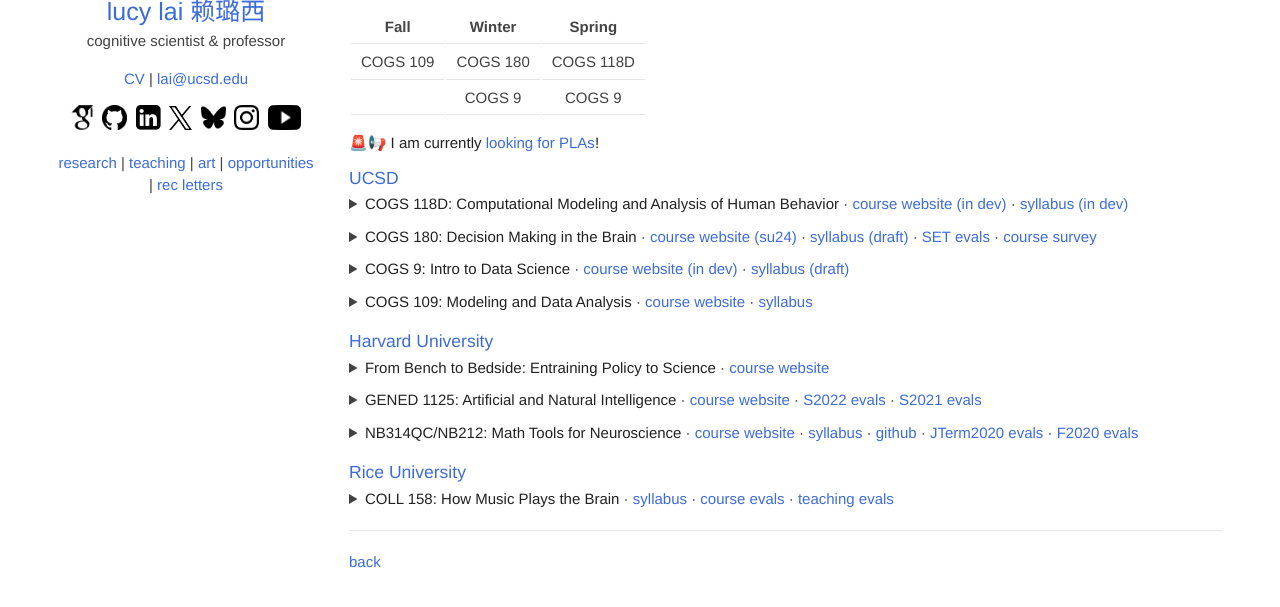
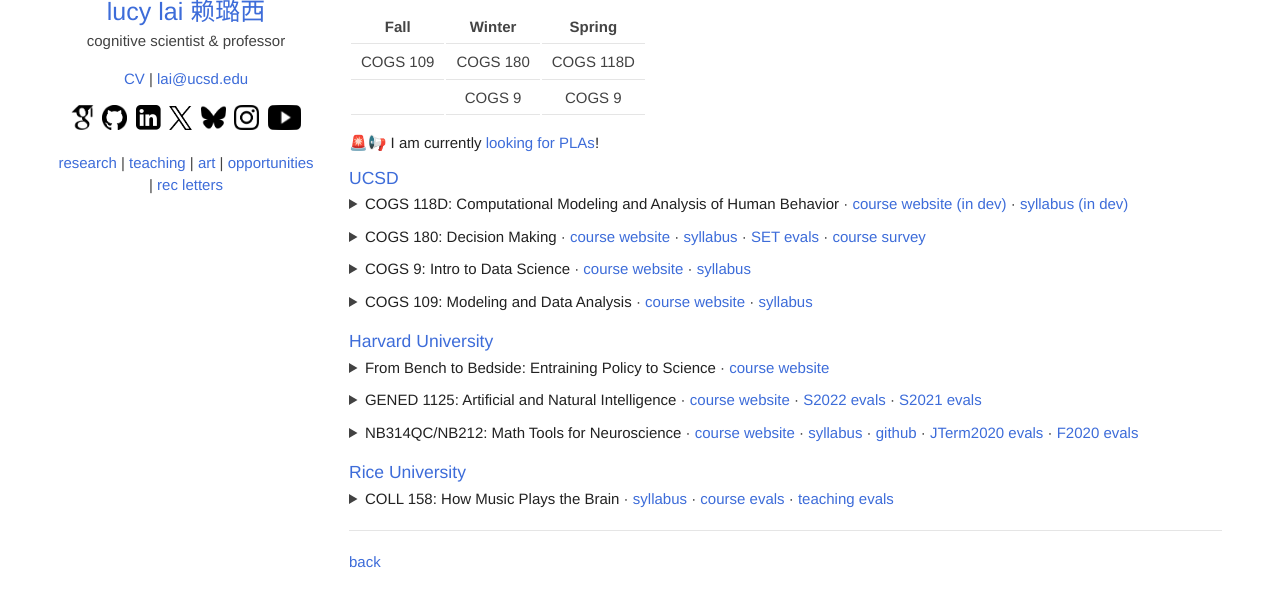
Before and after one commit to lucylai96/lucylai96.github.io, a Jekyll site: the page built from teaching.md, in a window 1280 px wide, cut to the strip 255-862 px from the top of the page. Built offline with Jekyll 4.4.1, drawn with Linux system fonts in a browser that asks for light colours; our own code applies the rules of GitHub Pages for plain Markdown files.

Commit message:
Update teaching.md

```diff
--- a/teaching.md
+++ b/teaching.md
@@ -31,9 +31,9 @@
 </details>
 
 <details style="margin-bottom: 10px;">
-<summary><strong>COGS 180: Decision Making in the Brain</strong> ·
-<a href="https://cogs180.github.io/su24/" target="_blank">course website (su24)</a> ·
-<a href="https://docs.google.com/document/d/1G8SD9n54daiYbeYOqWQfL4beGwLJiq4AFJvM7zNcmX0/edit?usp=sharing" target="_blank">syllabus (draft)</a> ·
+<summary><strong>COGS 180: Decision Making</strong> ·
+<a href="https://cogs180.github.io/wi26" target="_blank">course website</a> ·
+<a href="https://docs.google.com/document/d/1G8SD9n54daiYbeYOqWQfL4beGwLJiq4AFJvM7zNcmX0/edit?usp=sharing" target="_blank">syllabus</a> ·
 <a href="./files/cogs180_set.pdf" target="_blank">SET evals</a> ·
 <a href="./files/cogs180_survey.pdf" target="_blank">course survey</a> </summary>
 
@@ -44,8 +44,8 @@
 
 <details style="margin-bottom: 10px;">
 <summary><strong>COGS 9: Intro to Data Science</strong> ·
-<a href=" " target="_blank">course website (in dev)</a> ·
-<a href="https://docs.google.com/document/d/1wNoespOvpfwMG5H4839B1Ap2KSnDMXlp3jQ-fbNBmWk/edit?tab=t.0" target="_blank">syllabus (draft)</a></summary>
+<a href="https://cogs9.github.io/wi26" target="_blank">course website</a> ·
+<a href="https://docs.google.com/document/d/1wNoespOvpfwMG5H4839B1Ap2KSnDMXlp3jQ-fbNBmWk/edit?tab=t.0" target="_blank">syllabus</a></summary>
 
 <p>Data shapes the news we read, the decisions we make, and the products we use. This course is a friendly introduction to the world of data science, where you’ll learn how to ask good questions about data, make sense of patterns, and share insights through clear and engaging visualizations. We’ll also explore issues of privacy, fairness, and the ways data can be misused.
 <br><br>
```
